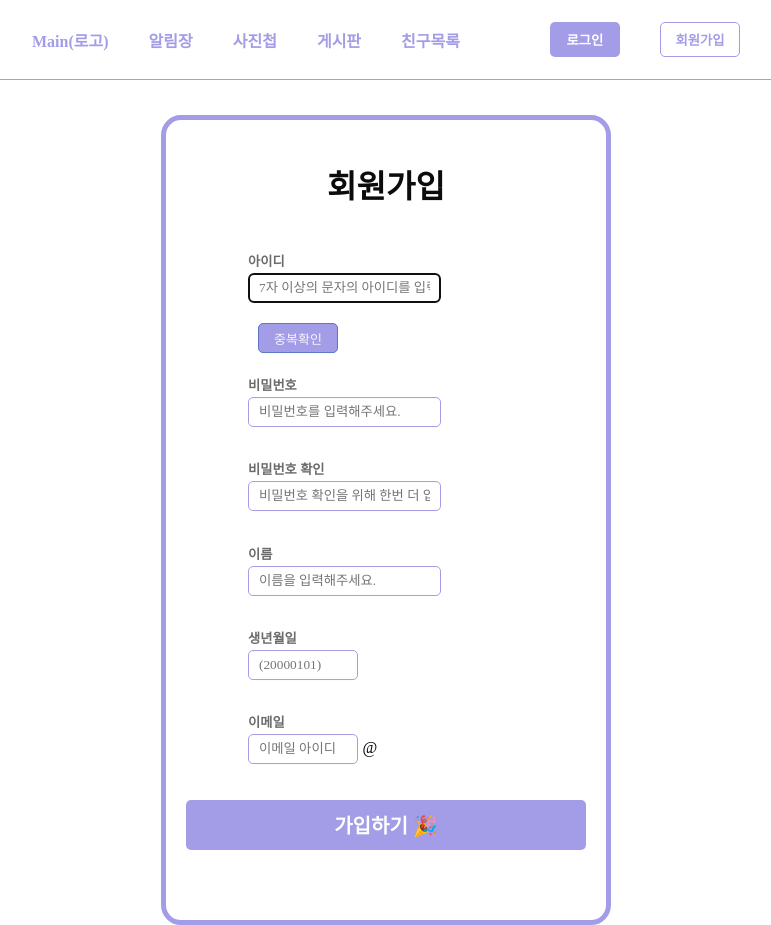
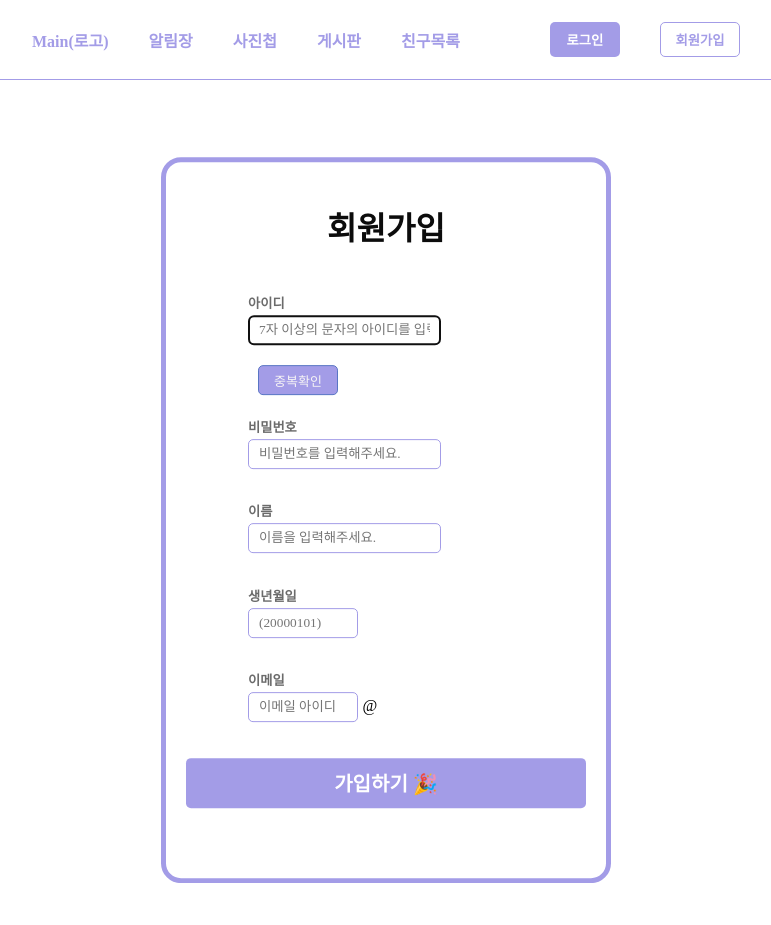
Before and after one commit to xooxpeak/React_Puppy, a React (Create React App) app: page /register in a window 1280 px wide. Shown: the whole page, without its empty margins (254-1025 px from the left). After the commit the page ends 883 px from the top, so only its background shows below. Built offline with nearby package versions, Linux system fonts and the light colour scheme.

Commit message:
[Fix] PropertyValueException 에러 해결
- axios의 post함수를 axios의 axios함수 방식으로 변경

```diff
--- a/src/pages/Register.js
+++ b/src/pages/Register.js
@@ -9,9 +9,9 @@ let Register = () => {
     let [user,setUser] = useState({
         userId : "",
         password : "",
-        password2 : "",
+ //       password2 : "",
         name : "",
- //       birth : "",
+        birth : "",
         email : "",
         addr1 : "",
         addr2 : ""
@@ -68,25 +68,20 @@ let Register = () => {
         //     alert("모든 항목을 다 작성해주세요.");
         //     return;  // 함수 실행을 중단하고 반환
         // }
-        console.log(user);
-        axios.post('http://localhost:8082/api/v1/auth/n/register', {
-            userId: user.userId,
-            password: user.password
-        }, {
-            headers: {
-                'Content-Type': 'application/json'
-            }
+        axios({
+            url:'http://localhost:8082/api/v1/auth/n/register',
+            method: 'POST',
+            data: user
         })
         .then((res) => {
-
             // 회원가입 성공
             alert("회원가입이 완료되었습니다!");
             console.log("Response:", res.data);
         })
         .catch((error) => {
             // 회원가입 실패
-            //alert("회원가입에 실패했습니다. 다시 확인해주세요.");
-            //console.log("Error:", error);
+            alert("회원가입에 실패했습니다. 다시 확인해주세요.");
+            console.log("Error:", error);
         });
     }
 
@@ -101,7 +96,7 @@ let Register = () => {
             <div>
                 <Nav/>
             </div>
-          <form className="registerForm" onSubmit={register}>
+          <form className="registerForm">
             <div>
                 <h1 id='register_title'> 회원가입</h1>
             </div>
@@ -120,11 +115,11 @@ let Register = () => {
                         <input type='password' className="input-field" name={"password"} onChange={onChangeUserData} maxLength='15' placeholder="비밀번호를 입력해주세요."/>
                     </div>
 
-                    {/* 비밀번호 확인 */}
+                    {/* 비밀번호 확인
                     <div>
                         <h5> 비밀번호 확인 </h5>
                         <input type='password' className="input-field" name={"password2"} onChange={onChangeUserData} maxLength='15' placeholder="비밀번호 확인을 위해 한번 더 입력해주세요."/>
-                    </div>
+                    </div> */}
 
                     {/* 이름 */}
                     <div>
```
